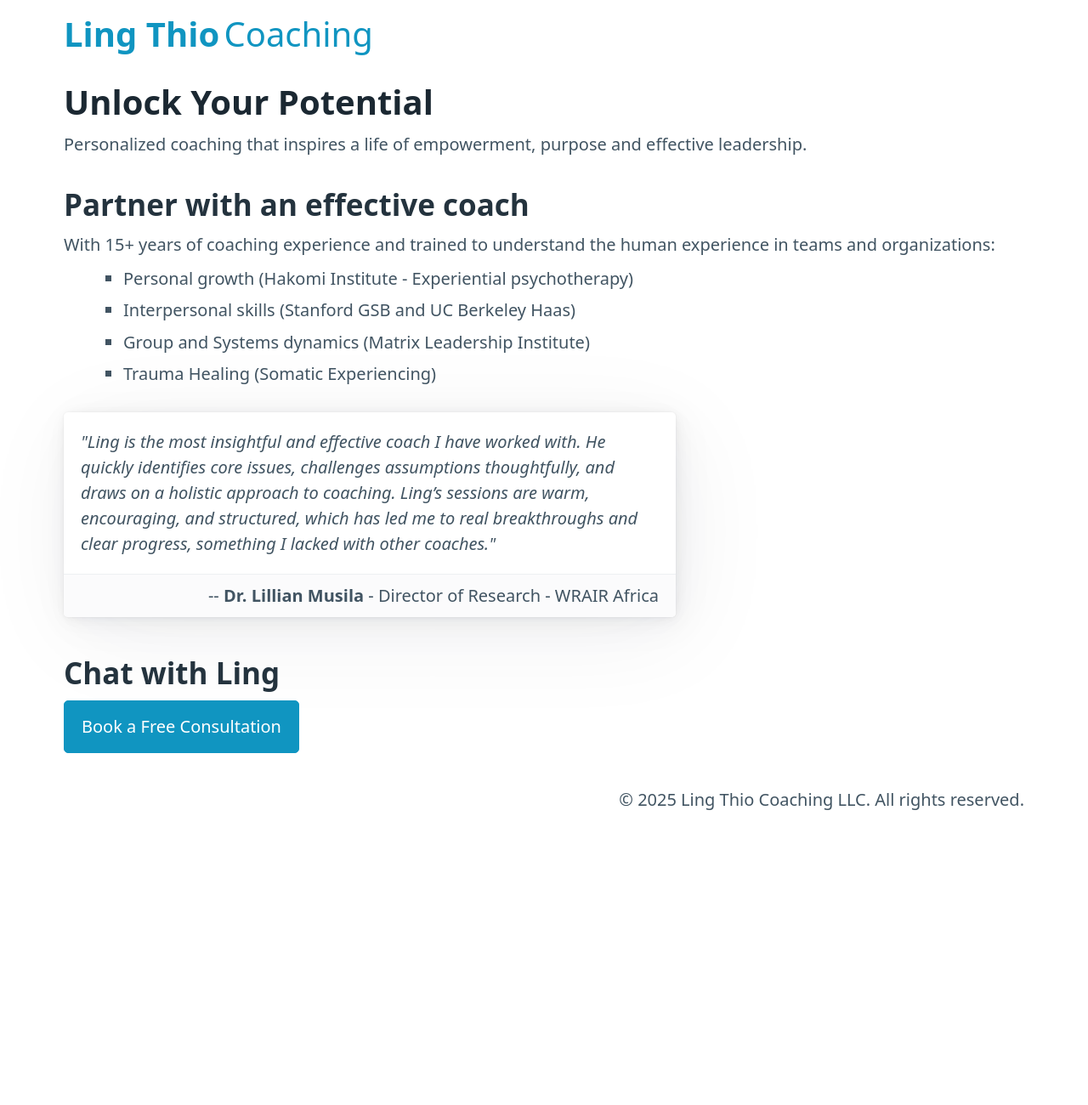
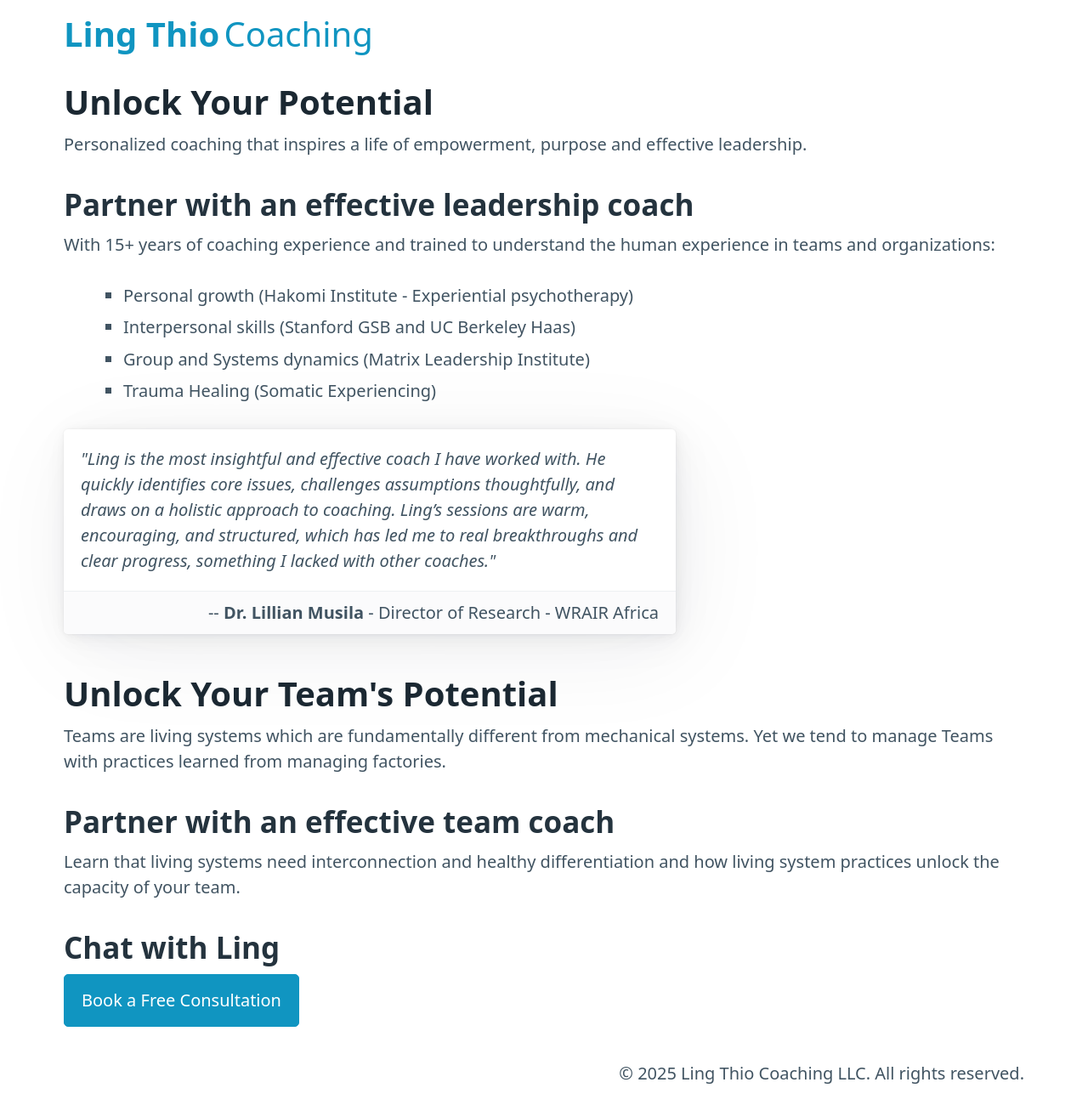
Before and after one commit to lingthio/lingthio.com, a plain HTML site: page docs/index.html in a window 1280 px wide. Shown: the whole page at 85% size. Before the commit the page ends 1006 px from the top, so only its background shows below. Drawn offline with nearby package versions, Linux system fonts and the light colour scheme.

Commit message:
Added team coaching section

```diff
--- a/docs/index.html
+++ b/docs/index.html
@@ -35,15 +35,18 @@
         </nav>
 
         <main class="container">
+
             <h1>Unlock Your Potential</h1>
             <p>
                 Personalized coaching that inspires a life of empowerment,
                 purpose and effective leadership.
             </p>
 
-            <h2>Partner with an effective coach</h2>
-            With 15+ years of coaching experience and trained to understand the
-            human experience in teams and organizations:
+            <h2>Partner with an effective leadership coach</h2>
+            <p>
+                With 15+ years of coaching experience and trained to understand the
+                human experience in teams and organizations:
+            </p>
             <ul style="margin-top: 0.5rem; margin-left: 3rem">
                 <li>
                     Personal growth (Hakomi Institute - Experiential
@@ -72,6 +75,19 @@
                     Africa
                 </footer>
             </article>
+
+            <h1>Unlock Your Team's Potential</h1>
+            <p>
+                Teams are living systems which are fundamentally different from mechanical systems.
+                Yet we tend to manage Teams with practices learned from managing factories.
+            </p>
+
+            <h2>Partner with an effective team coach</h2>
+            <p>
+                Learn that living systems need interconnection and healthy differentiation and how
+                living system practices unlock the capacity of your team.
+            </p>
+
             <h2>Chat with Ling</h2>
             <a
                 href="https://appt.link/ling/consultation/"
```
